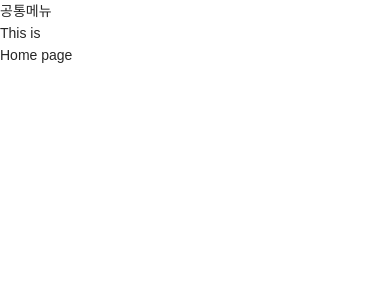
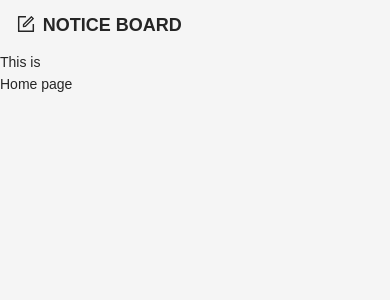
Before and after one commit to Mirrer1/Bulletin_Board, a Next.js app: page / in a window 390 px wide. Shown: the top 300 px of the page. Built offline with nearby package versions, Linux system fonts and the light colour scheme.

Commit message:
Design: Add responsive layout logo

```diff
--- a/components/AppLayout.tsx
+++ b/components/AppLayout.tsx
@@ -1,4 +1,7 @@
 import React, { ReactNode } from 'react';
+import { FormOutlined } from '@ant-design/icons';
+
+import { LayoutWrapper, LayoutLogo } from '@styles/applayout';
 
 interface Props {
   children: ReactNode;
@@ -6,10 +9,16 @@ interface Props {
 
 const AppLayout = ({ children }: Props) => {
   return (
-    <div>
-      <div>공통메뉴</div>
+    <>
+      <LayoutWrapper>
+        <LayoutLogo>
+          <FormOutlined />
+          <p>NOTICE BOARD</p>
+        </LayoutLogo>
+      </LayoutWrapper>
+
       {children}
-    </div>
+    </>
   );
 };
 
--- a/pages/index.tsx
+++ b/pages/index.tsx
@@ -1,16 +1,10 @@
 import React from 'react';
-import Head from 'next/head';
 
 import AppLayout from '@components/AppLayout';
 
 const Home = () => {
   return (
     <>
-      <Head>
-        <meta charSet="utf-8" />
-        <title>Notice Board | Home</title>
-      </Head>
-
       <AppLayout>
         <div>This is</div>
         <div>Home page</div>
--- a/pages/login.tsx
+++ b/pages/login.tsx
@@ -7,7 +7,6 @@ const login = () => {
   return (
     <>
       <Head>
-        <meta charSet="utf-8" />
         <title>Notice Board | Post Name</title>
       </Head>
 
--- /dev/null
+++ b/styles/applayout/index.ts
@@ -0,0 +1,32 @@
+import styled from '@emotion/styled';
+import media from '@styles/media';
+import { Space } from 'antd';
+
+export const LayoutWrapper = styled.header`
+  padding: 1em 2em;
+
+  ${media.tablet} {
+    padding: 0.8em 1.2em;
+  }
+
+  ${media.mobile} {
+    padding: 0.5em 0.8em;
+  }
+`;
+
+export const LayoutLogo = styled(Space)`
+  font-size: ${({ theme }) => theme.calcRem(24)};
+  font-weight: 700;
+
+  & > div > p {
+    margin-bottom: 0;
+  }
+
+  ${media.tablet} {
+    font-size: ${({ theme }) => theme.calcRem(18)};
+  }
+
+  ${media.mobile} {
+    font-size: ${({ theme }) => theme.calcRem(14)};
+  }
+`;
--- a/styles/global.tsx
+++ b/styles/global.tsx
@@ -31,6 +31,7 @@ const style = css`
   #__next {
     height: 100%;
     font-family: 'Noto Sans KR', sans-serif;
+    background-color: #f5f5f5;
   }
 
   img,
--- a/styles/media.ts
+++ b/styles/media.ts
@@ -1,6 +1,6 @@
-const breakPoints = [360, 2560];
-const [mobile, desktop] = breakPoints.map(bp => `@media (max-width: ${bp}px)`);
+const breakPoints = [360, 768, 1024];
+const [mobile, tablet, desktop] = breakPoints.map(bp => `@media (max-width: ${bp}px)`);
 
-const media = { mobile, desktop };
+const media = { mobile, tablet, desktop };
 
 export default media;
```
Also changed, not shown: .eslintrc.json (deleted), 1 other file (tests, documents, lock files or other folders).
